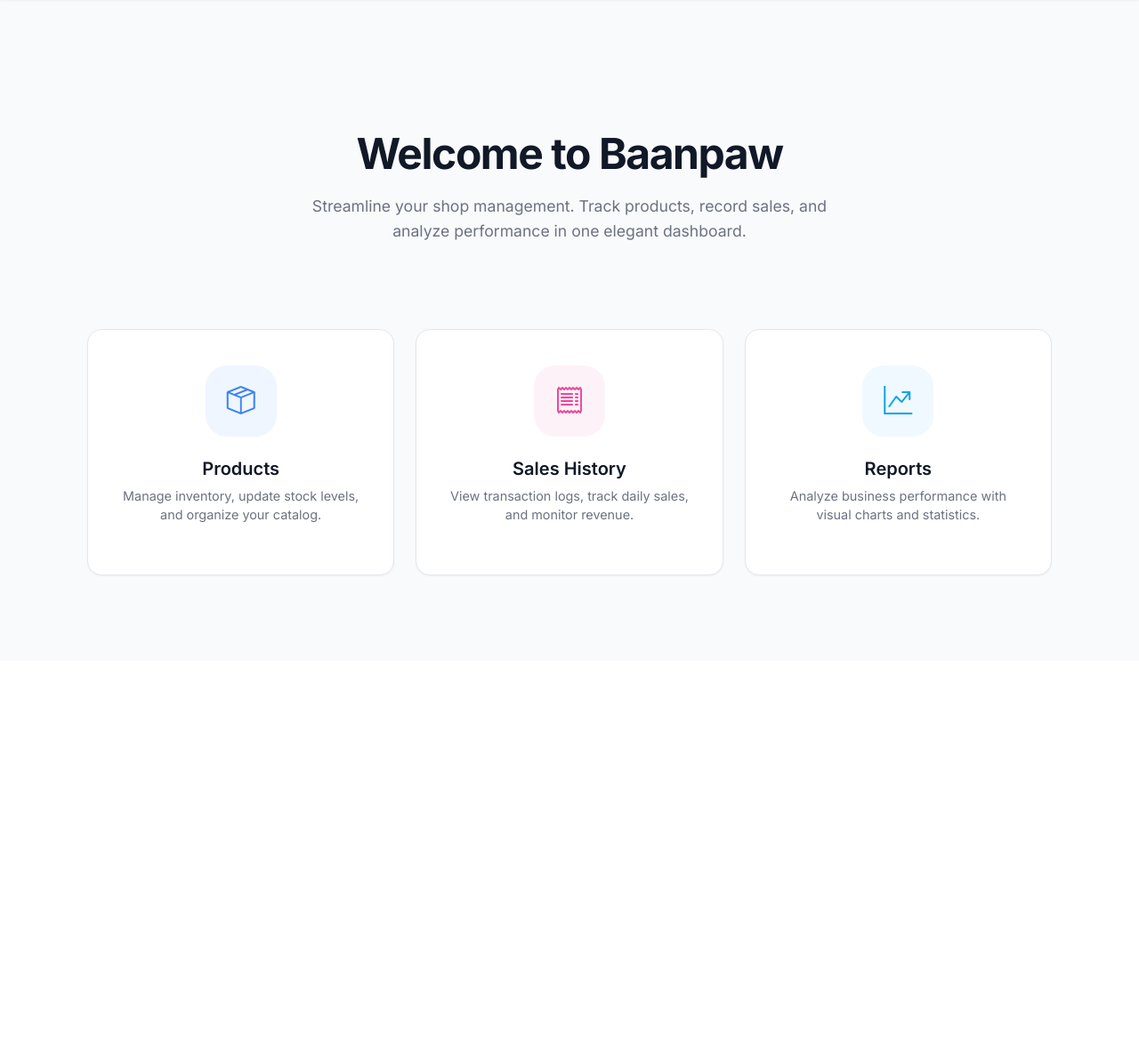
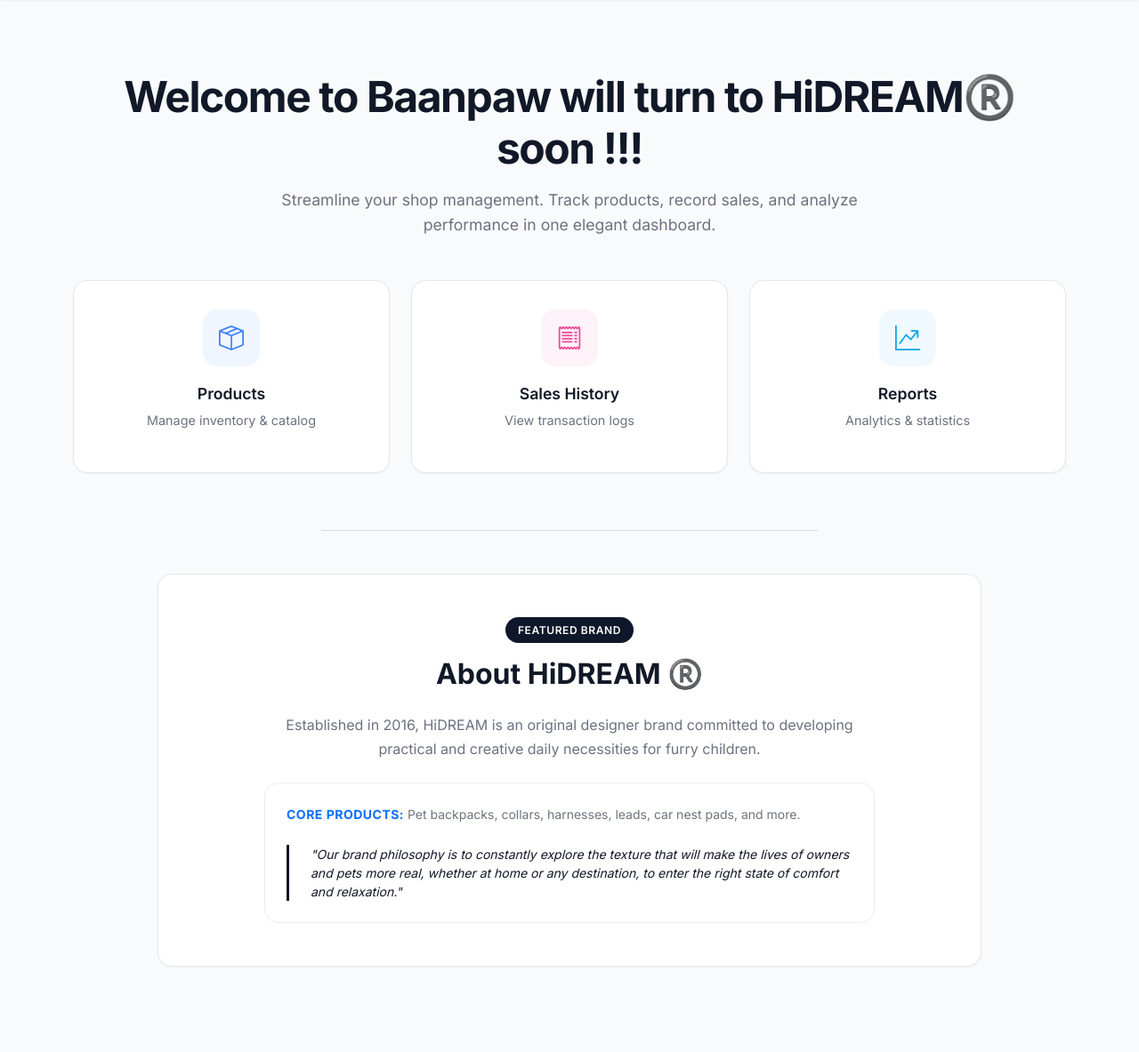
Before and after one commit to phumpphum/baanpawsite, a Django app: page / in a window 1280 px wide. Shown: the part 65-1248 px from the top of the page at 89% size. Before the commit the page ends 713 px from the top, so only its background shows below. Run offline with Django 5.2, Linux system fonts and the light colour scheme.

Commit message:
Update views and templates

```diff
--- a/templates/home.html
+++ b/templates/home.html
@@ -16,6 +16,7 @@
     --text-tertiary: #9ca3af;
 
     --primary-color: #0f172a; /* Slate 900 */
+    --accent-color: #6366f1;
 
     --border-color: #e5e7eb;
     --radius-lg: 16px;
@@ -34,8 +35,7 @@
   /* Hero Section */
   .hero-section {
     text-align: center;
-    padding: 4rem 1rem;
-    margin-bottom: 2rem;
+    margin-bottom: 3rem;
     animation: fadeIn 0.6s ease-out;
   }
 
@@ -56,55 +56,54 @@
     font-size: 1.1rem;
     color: var(--text-secondary);
     font-weight: 400;
-    max-width: 600px;
+    max-width: 650px;
     margin: 0 auto;
     line-height: 1.6;
   }
 
-  /* Menu Cards */
+  /* Cards */
+  .luxury-card {
+    background: var(--surface);
+    border: 1px solid var(--border-color);
+    border-radius: var(--radius-lg);
+    box-shadow: var(--shadow-sm);
+    transition: all 0.3s ease;
+  }
+
+  .luxury-card:hover {
+    transform: translateY(-4px);
+    box-shadow: var(--shadow-md);
+    border-color: #d1d5db;
+  }
+
+  /* Menu Grid */
   .menu-grid {
     display: grid;
     grid-template-columns: repeat(auto-fit, minmax(300px, 1fr));
     gap: 1.5rem;
-    padding: 0 1rem;
-    max-width: 1200px;
-    margin: 0 auto;
+    margin-bottom: 4rem;
   }
 
   .menu-card {
-    background: var(--surface);
-    border: 1px solid var(--border-color);
-    border-radius: var(--radius-lg);
-    padding: 2.5rem 2rem;
+    padding: 2rem;
     text-align: center;
-    transition: all 0.3s cubic-bezier(0.4, 0, 0.2, 1);
-    box-shadow: var(--shadow-sm);
     text-decoration: none;
     display: flex;
     flex-direction: column;
     align-items: center;
     justify-content: center;
     height: 100%;
-    position: relative;
-    overflow: hidden;
   }
 
-  .menu-card:hover {
-    transform: translateY(-5px);
-    box-shadow: var(--shadow-lg);
-    border-color: #d1d5db;
-  }
-
-  /* Icons with soft background */
   .icon-wrapper {
-    width: 80px;
-    height: 80px;
-    border-radius: 24px;
+    width: 64px;
+    height: 64px;
+    border-radius: 16px;
     display: flex;
     align-items: center;
     justify-content: center;
-    font-size: 2rem;
-    margin-bottom: 1.5rem;
+    font-size: 1.75rem;
+    margin-bottom: 1.25rem;
     transition: all 0.3s ease;
   }
 
@@ -112,9 +111,13 @@
     transform: scale(1.1) rotate(3deg);
   }
 
-  /* Card Content */
+  /* Menu Colors */
+  .card-products .icon-wrapper { background-color: #eff6ff; color: #3b82f6; }
+  .card-sales .icon-wrapper { background-color: #fdf2f8; color: #ec4899; }
+  .card-reports .icon-wrapper { background-color: #f0f9ff; color: #0ea5e9; }
+
   .card-title {
-    font-size: 1.25rem;
+    font-size: 1.1rem;
     font-weight: 600;
     color: var(--text-primary);
     margin-bottom: 0.5rem;
@@ -123,58 +126,101 @@
   .card-desc {
     font-size: 0.9rem;
     color: var(--text-secondary);
-    line-height: 1.5;
   }
 
-  /* Specific Colors (Subtle Pastels) */
-  .card-products .icon-wrapper { background-color: #eff6ff; color: #3b82f6; } /* Blue */
-  .card-sales .icon-wrapper { background-color: #fdf2f8; color: #ec4899; }    /* Pink */
-  .card-reports .icon-wrapper { background-color: #f0f9ff; color: #0ea5e9; }  /* Cyan */
+  /* Brand Section */
+  .brand-badge {
+    background-color: var(--primary-color);
+    color: white;
+    padding: 0.35rem 0.85rem;
+    border-radius: 50px;
+    font-size: 0.75rem;
+    font-weight: 600;
+    text-transform: uppercase;
+    letter-spacing: 0.05em;
+    display: inline-block;
+  }
 
-  /* Responsive */
+  .brand-content {
+    line-height: 1.7;
+    color: var(--text-secondary);
+  }
+
+  .quote-box {
+    border-left: 3px solid var(--primary-color);
+    padding-left: 1.5rem;
+    font-style: italic;
+    color: var(--text-primary);
+    margin-top: 1.5rem;
+  }
+
   @media (max-width: 768px) {
     .hero-title { font-size: 2rem; }
-    .menu-grid { grid-template-columns: 1fr; }
-    .menu-card { padding: 2rem 1.5rem; }
+    .luxury-card { padding: 1.5rem; }
   }
 </style>
 
 <div class="container py-5">
+
+  <!-- Hero Section -->
   <div class="hero-section">
-    <h1 class="hero-title">Welcome to Baanpaw</h1>
+    <h1 class="hero-title">Welcome to Baanpaw will turn to HiDREAM®️ soon !!!</h1>
     <p class="hero-subtitle">
       Streamline your shop management. Track products, record sales, and analyze performance in one elegant dashboard.
     </p>
   </div>
 
+  <!-- Navigation Grid -->
   <div class="menu-grid">
-    <!-- Products Card -->
-    <a href="{% url 'product_list' %}" class="menu-card card-products">
-      <div class="icon-wrapper">
-        <i class="bi bi-box-seam"></i>
-      </div>
+    <a href="{% url 'product_list' %}" class="luxury-card menu-card card-products">
+      <div class="icon-wrapper"><i class="bi bi-box-seam"></i></div>
       <h3 class="card-title">Products</h3>
-      <p class="card-desc">Manage inventory, update stock levels, and organize your catalog.</p>
+      <p class="card-desc">Manage inventory & catalog</p>
     </a>
-
-    <!-- Sales History Card -->
-    <a href="{% url 'sales_history' %}" class="menu-card card-sales">
-      <div class="icon-wrapper">
-        <i class="bi bi-receipt"></i>
-      </div>
+    <a href="{% url 'sales_history' %}" class="luxury-card menu-card card-sales">
+      <div class="icon-wrapper"><i class="bi bi-receipt"></i></div>
       <h3 class="card-title">Sales History</h3>
-      <p class="card-desc">View transaction logs, track daily sales, and monitor revenue.</p>
+      <p class="card-desc">View transaction logs</p>
     </a>
-
-    <!-- Reports Card -->
-    <a href="{% url 'sales_report' %}" class="menu-card card-reports">
-      <div class="icon-wrapper">
-        <i class="bi bi-graph-up-arrow"></i>
-      </div>
+    <a href="{% url 'sales_report' %}" class="luxury-card menu-card card-reports">
+      <div class="icon-wrapper"><i class="bi bi-graph-up-arrow"></i></div>
       <h3 class="card-title">Reports</h3>
-      <p class="card-desc">Analyze business performance with visual charts and statistics.</p>
+      <p class="card-desc">Analytics & statistics</p>
     </a>
   </div>
+
+  <hr class="border-secondary opacity-10 w-50 mx-auto mb-5">
+
+  <!-- Featured Brand Section (Redesigned) -->
+  <div class="row justify-content-center">
+    <div class="col-lg-10">
+      <div class="luxury-card p-4 p-md-5">
+        <div class="text-center mb-4">
+          <span class="brand-badge mb-3">Featured Brand</span>
+          <h2 class="fw-bold" style="color: var(--text-primary);">About HiDREAM ®️</h2>
+        </div>
+
+        <div class="row">
+          <div class="col-md-10 mx-auto">
+            <p class="brand-content text-center mb-4">
+              Established in 2016, HiDREAM is an original designer brand committed to developing practical and creative daily necessities for furry children.
+            </p>
+
+            <div class="bg-body rounded-4 p-4 border border-light-subtle">
+              <p class="mb-3 text-secondary small">
+                <strong class="text-primary text-uppercase" style="letter-spacing: 0.5px;">Core Products:</strong>
+                Pet backpacks, collars, harnesses, leads, car nest pads, and more.
+              </p>
+              <div class="quote-box small">
+                "Our brand philosophy is to constantly explore the texture that will make the lives of owners and pets more real, whether at home or any destination, to enter the right state of comfort and relaxation."
+              </div>
+            </div>
+          </div>
+        </div>
+      </div>
+    </div>
+  </div>
+
 </div>
 
 {% endblock %}
```
